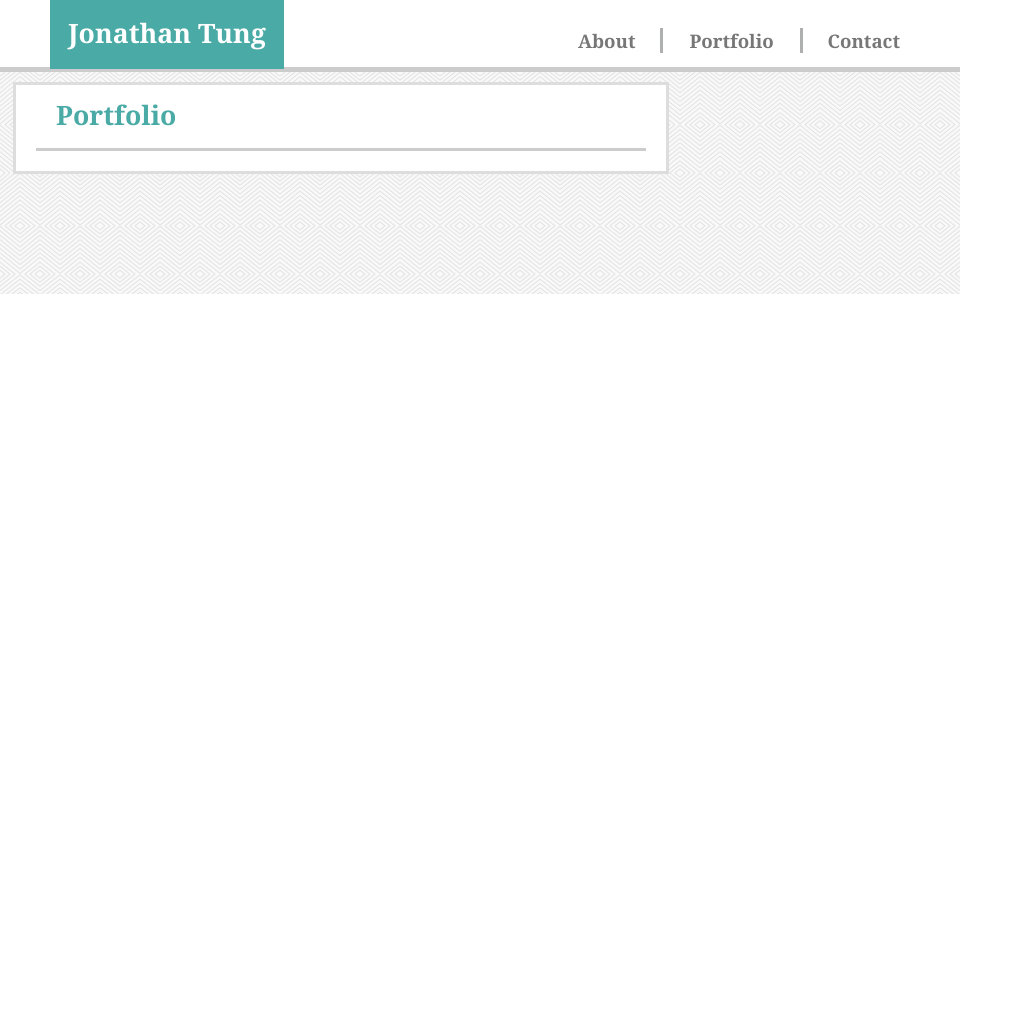
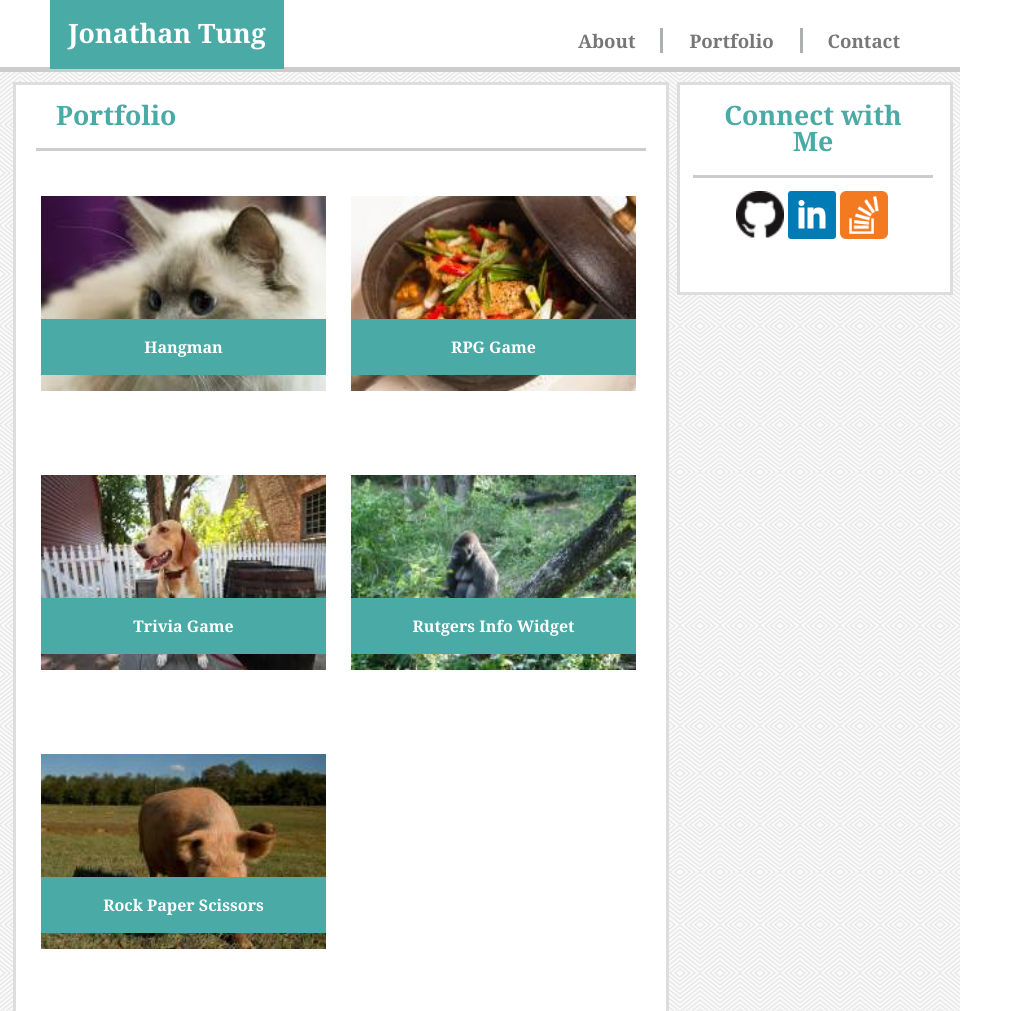
Before and after one commit to jtung23/Basic-Portfolio, a plain HTML site: page portfolio.html in a window 1280 px wide. Shown: the top 1011 px of the page, without its empty margins (0-1023 px from the left). Before the commit the page ends 800 px from the top, so only its background shows below. Drawn offline with Linux system fonts and the light colour scheme.

Commit message:
Done, still need to check CSS for DRY

```diff
--- a/assets/css/style.css
+++ b/assets/css/style.css
@@ -1,7 +1,6 @@
 /* For all htmls */
 
 body {
-	width: 960px;
 	height:auto;
 }
 
@@ -49,10 +48,9 @@ h1 {
 	color: #777777;
 }
 
-.top-list {
+li {
 	display: inline;
 	margin: 10px;
-
 }
 
 .list-border {
@@ -79,6 +77,7 @@ h2 {
 	width:570px;
 	padding: 20px;
 	padding-top: 17px;
+	font-weight: bold;
 }
 
 .main-content {
@@ -117,7 +116,7 @@ h3 {
 	margin-left:13px;
 }
 
-#icon {
+.right-div img {
 	width:48px;
 	height:48px;
 	position: relative;
@@ -199,3 +198,35 @@ input {
 	margin-bottom: 20px;
 	color:#ffffff;
 }
+
+/* END Contact */
+
+/* START Portfolio */
+
+.portfolio-img {
+	display:inline-block;
+	width: 285px;
+	height: 195px;
+}
+
+h4 {
+	position: relative;
+	top: -75px;
+	width:245px;
+	text-align: center;
+	font-family:'Georgia', Times, 'Times New Roman', serif;
+	background-color: #4aaaa5;
+	font-weight: bold;
+	color: #ffffff;
+	margin-right: 0px;
+	padding: 20px;
+}
+
+table {
+	border-spacing: 25px;
+	border-collapse:separate;
+	position: relative;
+	width: 610px;
+}
+
+/* END Portfolio */
--- a/portfolio.html
+++ b/portfolio.html
@@ -1,10 +1,10 @@
 <!DOCTYPE html>
-<html lang en="us">
+<html lang="en-US">
 
 <head>
 	<meta charset="UTF-8">
 	<title> Jonathan Tung </title>
-	<link rel="stylesheet" href="assets/css/reset.css">
+	<link rel="stylesheet" type="text/css" href="assets/css/reset.css">
 	<link rel="stylesheet" type="text/css" href="assets/css/style.css">
 </head>
 
@@ -13,12 +13,64 @@
 		<h1> Jonathan Tung</h1>
 
 		<ul class="list heading-font">
-			<li class="top-list">About</li>
-			<li class="top-list list-border">Portfolio</li>
-			<li class="top-list">Contact</li>
+			<li>About</li>
+			<li class="list-border">Portfolio</li>
+			<li>Contact</li>
 		</ul>
 	</div>
 
 	<div class="bottom-div">
 		<div class="main-content">
 			<h2 class="heading-font">Portfolio</h2>
+
+			<table>
+				<tr>
+					<td>
+						<img src="assets/images/cat.jpg" alt="cat" class="portfolio-img"/>
+						<h4>Hangman</h4>
+					</td>
+					<td>
+						<img src="assets/images/curry.jpg" alt="curry" class="portfolio-img"/>
+						<h4>RPG Game</h4>
+					</td>
+				</tr>
+
+				<tr>
+					<td>
+						<img src="assets/images/dog.jpg" alt="dog" class="portfolio-img"/>
+						<h4>Trivia Game</h4>
+					</td>
+					<td>
+						<img src="assets/images/gorilla.jpg" alt="gorilla" class="portfolio-img"/>
+						<h4>Rutgers Info Widget</h4>
+					</td>
+				</tr>
+
+				<tr>
+					<td>
+						<img src="assets/images/pig.jpg" alt="pig" class="portfolio-img"/>
+						<h4>Rock Paper Scissors</h4>
+					</td>
+				</tr>
+			</table>
+
+		</div>
+
+		<div class="right-div">
+			<h3 class="heading-font">Connect with Me</h3>
+			<img src="assets/images/github.png" alt="GitHub">
+			<img src="assets/images/linkedin.png" alt="Linkedin">
+			<img src="assets/images/stackoverflow.png" alt="StackOverflow">
+		</div>
+
+	</div>
+
+	<div class= "footer">
+		<p>
+			&#169; 2017 Jonathan Tung
+		</p>
+	</div>
+
+</body>
+
+</html>
```
Also changed, not shown: contact.html (+6 -6 lines), index.html (+7 -8 lines), assets/images/cat.jpg (added), assets/images/curry.jpg (added), assets/images/dog.jpg (added), assets/images/gorilla.jpg (added), assets/images/pig.jpg (added).
